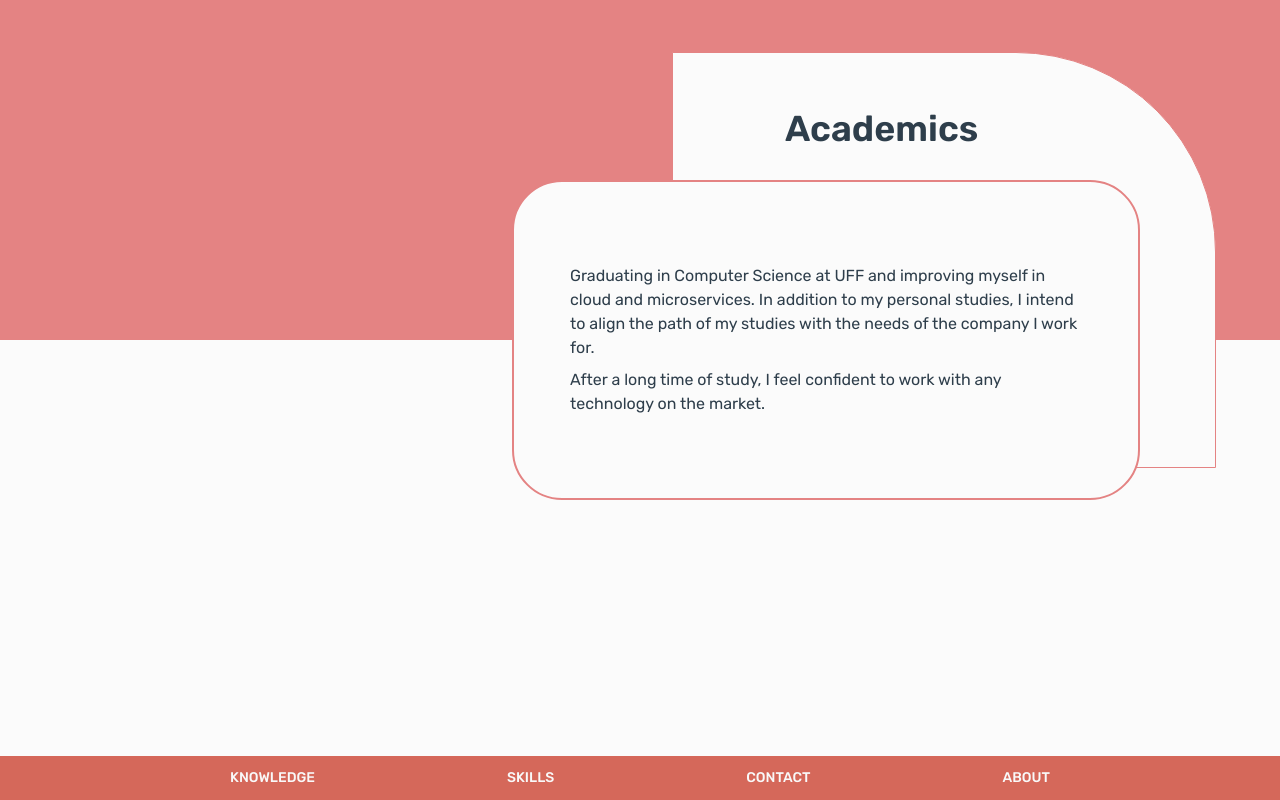
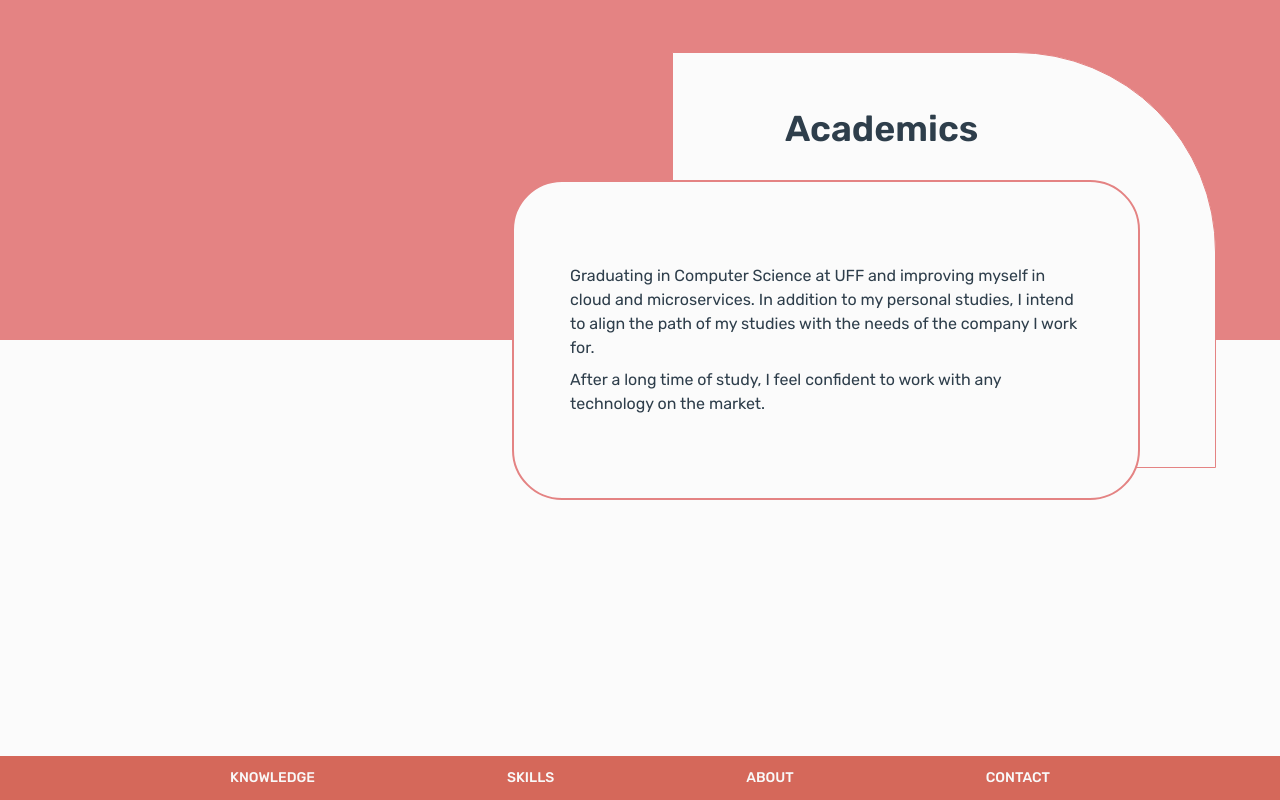
Before and after one commit to felipemalli/portfolio, a React (Vite) app: page / in a window 1280 px wide. Shown: the part 2365-3165 px from the top of the page. Built offline with nearby package versions, Linux system fonts and the light colour scheme.

Commit message:
refactor: change about position in footer

```diff
--- a/src/components/footer/Footer.tsx
+++ b/src/components/footer/Footer.tsx
@@ -8,8 +8,8 @@ export const Footer: React.FC = () => {
       <nav className='items-center space-x-5 md:space-x-20 lg:space-x-48 uppercase text-secondary-700 font-medium text-sm'>
         <NavOptionNavigation className='hover:opacity-80' componentId='content' areaNameNav='knowledge'>Knowledge</NavOptionNavigation>
         <NavOptionNavigation className='hover:opacity-80' componentId='content' areaNameNav='skills'>Skills</NavOptionNavigation>
+        <NavOptionNavigation className='hover:opacity-80' componentId='about'>About</NavOptionNavigation>
         <NavOptionLink className='hover:opacity-80' url='https://www.linkedin.com/in/felipe-vahia-malliagros/'>Contact</NavOptionLink>
-        <NavOptionNavigation className='hover:opacity-80' componentId='about'>About</NavOptionNavigation>
       </nav>
     </footer>
   );
```
